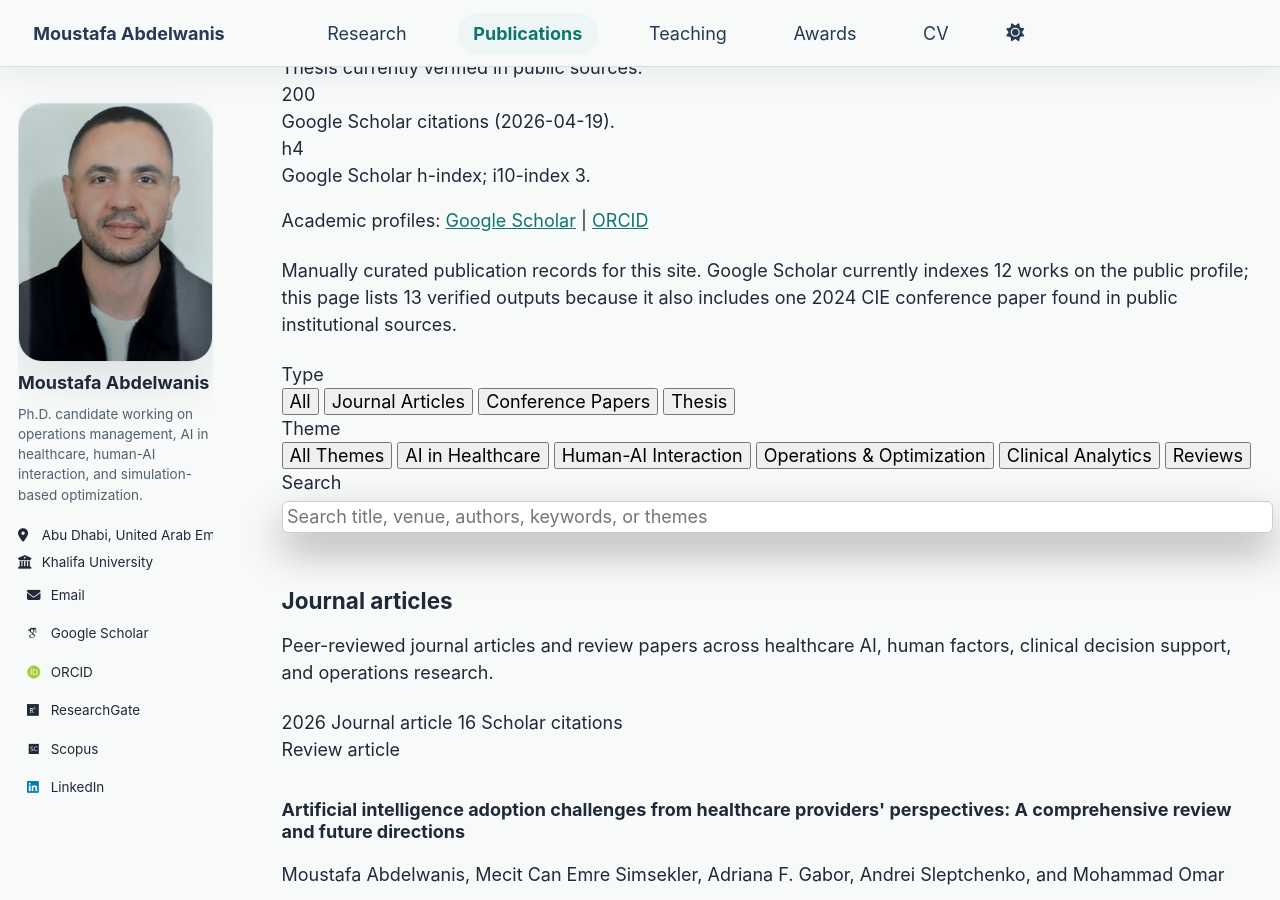
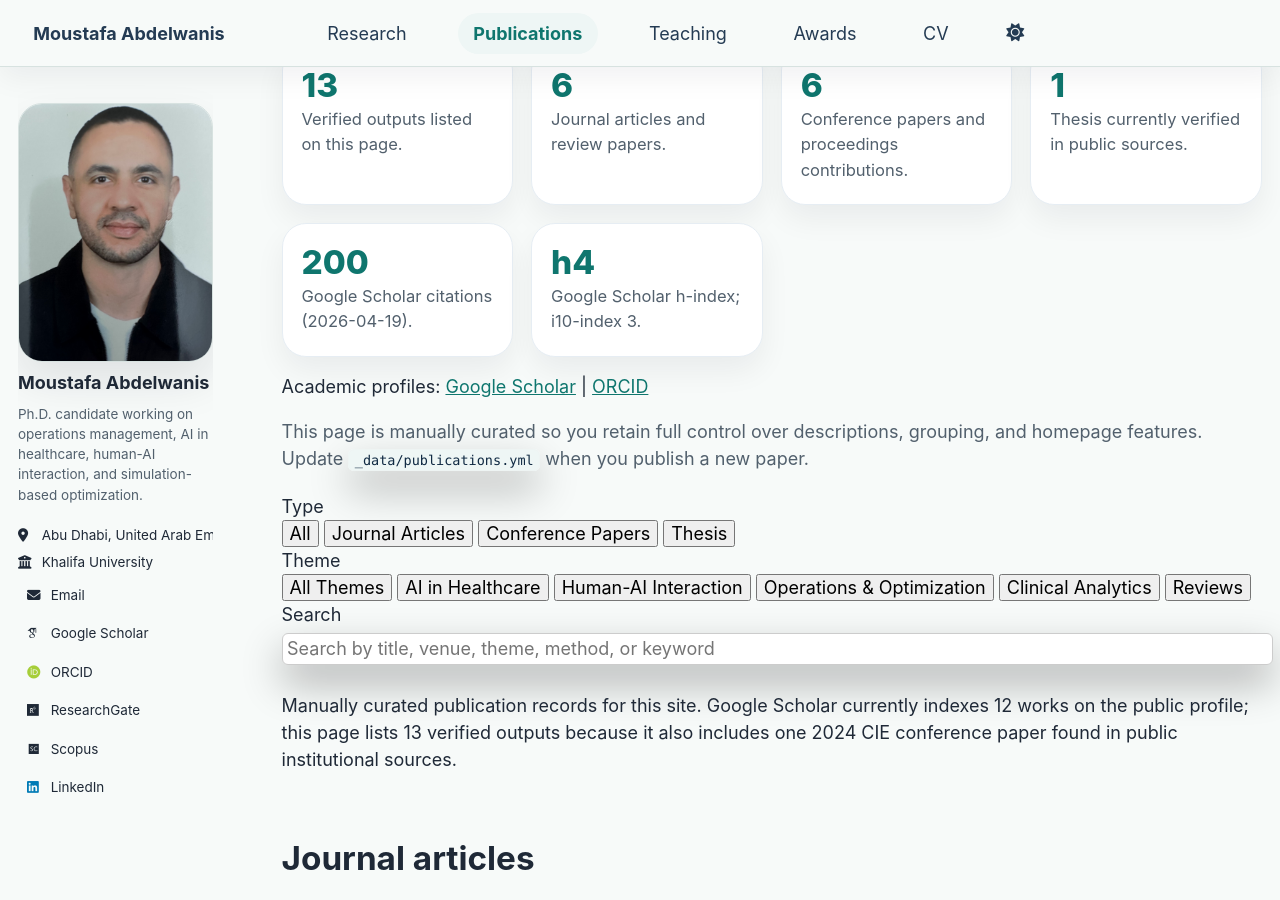
Before and after one commit to abdelwanismoustafa/abdelwanismoustafa.github.io, a Jekyll site: the page built from _pages/publications.md, in a window 1280 px wide and 900 px high, scrolled down 491 px. Built offline with Jekyll 4.4.1, drawn with Linux system fonts in a browser that asks for light colours; some web fonts are replaced; a script bundle is joined from its source files by our own code; library files that are not in the unit come from our copies.

Commit message:
Add files via upload

```diff
--- a/_pages/publications.md
+++ b/_pages/publications.md
@@ -15,220 +15,198 @@
   {% assign scholar = profile.scholar_metrics %}
 {% endif %}
 
-Research outputs • journals, conference papers, and thesis work
-# Publications
+<section class="page__hero--custom page__hero--compact">
+  <div class="hero-badge">Research outputs • journals, conference papers, and thesis work</div>
+  <h1 class="hero-title">Publications</h1>
+  <p class="hero-subtitle">A structured, searchable overview of my research across AI in healthcare, human-AI interaction, service-system optimization, simulation, and clinical analytics.</p>
+  <div class="hero-actions">
+    <a class="btn btn--primary" href="{{ pub_data.profiles.scholar_url }}">{{ pub_data.profiles.scholar_label }}</a>
+    <a class="btn btn--inverse" href="{{ pub_data.profiles.orcid_url }}">{{ pub_data.profiles.orcid_label }}</a>
+    <a class="btn btn--inverse" href="/files/Moustafa_Abdelwanis_CV.pdf">Download CV</a>
+  </div>
+</section>
 
-A structured, searchable overview of my research across AI in healthcare, human-AI interaction, service-system optimization, simulation, and clinical analytics.
-
-<div class="pub-summary-links">
-  <a href="{{ pub_data.profiles.scholar_url }}">{{ pub_data.profiles.scholar_label }}</a>
-  <a href="{{ pub_data.profiles.orcid_url }}">{{ pub_data.profiles.orcid_label }}</a>
-  <a href="{{ '/files/Moustafa_Abdelwanis_CV.pdf' | relative_url }}">Download CV</a>
-</div>
-
-<div class="pub-metrics-grid">
-  <div class="pub-metric-card">
-    <div class="pub-metric-value">{{ pub_data.analytics.listed_outputs }}</div>
-    <div class="pub-metric-label">Verified outputs listed on this page.</div>
+<section class="quick-stats quick-stats--publications">
+  <div class="stat-card">
+    <span class="stat-number">{{ pub_data.analytics.listed_outputs }}</span>
+    <div class="stat-label">Verified outputs listed on this page.</div>
   </div>
-  <div class="pub-metric-card">
-    <div class="pub-metric-value">{{ pub_data.analytics.journal_articles }}</div>
-    <div class="pub-metric-label">Journal articles and review papers.</div>
+  <div class="stat-card">
+    <span class="stat-number">{{ pub_data.analytics.journal_articles }}</span>
+    <div class="stat-label">Journal articles and review papers.</div>
   </div>
-  <div class="pub-metric-card">
-    <div class="pub-metric-value">{{ pub_data.analytics.conference_papers }}</div>
-    <div class="pub-metric-label">Conference papers and proceedings contributions.</div>
+  <div class="stat-card">
+    <span class="stat-number">{{ pub_data.analytics.conference_papers }}</span>
+    <div class="stat-label">Conference papers and proceedings contributions.</div>
   </div>
-  <div class="pub-metric-card">
-    <div class="pub-metric-value">{{ pub_data.analytics.theses }}</div>
-    <div class="pub-metric-label">Thesis currently verified in public sources.</div>
+  <div class="stat-card">
+    <span class="stat-number">{{ pub_data.analytics.theses }}</span>
+    <div class="stat-label">Thesis currently verified in public sources.</div>
   </div>
   {% if scholar %}
-  <div class="pub-metric-card">
-    <div class="pub-metric-value">{{ scholar.citations }}</div>
-    <div class="pub-metric-label">Google Scholar citations ({{ scholar.last_checked }}).</div>
+  <div class="stat-card">
+    <span class="stat-number">{{ scholar.citations }}</span>
+    <div class="stat-label">Google Scholar citations ({{ scholar.last_checked }}).</div>
   </div>
-  <div class="pub-metric-card">
-    <div class="pub-metric-value">h{{ scholar.h_index }}</div>
-    <div class="pub-metric-label">Google Scholar h-index; i10-index {{ scholar.i10_index }}.</div>
+  <div class="stat-card">
+    <span class="stat-number">h{{ scholar.h_index }}</span>
+    <div class="stat-label">Google Scholar h-index; i10-index {{ scholar.i10_index }}.</div>
   </div>
   {% elsif pub_data.analytics.citations %}
-  <div class="pub-metric-card">
-    <div class="pub-metric-value">{{ pub_data.analytics.citations }}</div>
-    <div class="pub-metric-label">Google Scholar citations ({{ pub_data.analytics.last_checked }}).</div>
+  <div class="stat-card">
+    <span class="stat-number">{{ pub_data.analytics.citations }}</span>
+    <div class="stat-label">Google Scholar citations ({{ pub_data.analytics.last_checked }}).</div>
   </div>
-  <div class="pub-metric-card">
-    <div class="pub-metric-value">h{{ pub_data.analytics.h_index }}</div>
-    <div class="pub-metric-label">Google Scholar h-index; i10-index {{ pub_data.analytics.i10_index }}.</div>
+  <div class="stat-card">
+    <span class="stat-number">h{{ pub_data.analytics.h_index }}</span>
+    <div class="stat-label">Google Scholar h-index; i10-index {{ pub_data.analytics.i10_index }}.</div>
   </div>
   {% endif %}
-</div>
+</section>
 
-<p>Academic profiles: <a href="{{ pub_data.profiles.scholar_url }}">{{ pub_data.profiles.scholar_label }}</a> | <a href="{{ pub_data.profiles.orcid_url }}">{{ pub_data.profiles.orcid_label }}</a></p>
+<section class="section-block pub-browser">
+  <div class="profiles-line">
+    Academic profiles:
+    <a href="{{ pub_data.profiles.scholar_url }}">{{ pub_data.profiles.scholar_label }}</a>
+    <span class="profiles-separator">|</span>
+    <a href="{{ pub_data.profiles.orcid_url }}">{{ pub_data.profiles.orcid_label }}</a>
+  </div>
 
-<p>{{ pub_data.analytics.note }}</p>
+  <p class="section-intro section-intro--wide">This page is manually curated so you retain full control over descriptions, grouping, and homepage features. Update <code>_data/publications.yml</code> when you publish a new paper.</p>
 
-<div class="pub-browser">
-  <div class="pub-filters">
-    <div class="pub-filter-block">
-      <div class="pub-filter-label">Type</div>
-      <div class="pub-filter-chips">
-        <button type="button" class="filter-chip is-active" data-filter-group="type" data-filter-value="all">All</button>
-        <button type="button" class="filter-chip" data-filter-group="type" data-filter-value="journal">Journal Articles</button>
-        <button type="button" class="filter-chip" data-filter-group="type" data-filter-value="conference">Conference Papers</button>
-        <button type="button" class="filter-chip" data-filter-group="type" data-filter-value="thesis">Thesis</button>
+  <div class="pub-toolbar" role="group" aria-label="Publication filters">
+    <div class="pub-filter-group">
+      <span class="toolbar-label">Type</span>
+      <div class="pub-filter-row">
+        <button class="filter-chip is-active" type="button" data-filter-group="type" data-filter-value="all">All</button>
+        <button class="filter-chip" type="button" data-filter-group="type" data-filter-value="journal">Journal Articles</button>
+        <button class="filter-chip" type="button" data-filter-group="type" data-filter-value="conference">Conference Papers</button>
+        <button class="filter-chip" type="button" data-filter-group="type" data-filter-value="thesis">Thesis</button>
       </div>
     </div>
 
-    <div class="pub-filter-block">
-      <div class="pub-filter-label">Theme</div>
-      <div class="pub-filter-chips">
-        <button type="button" class="filter-chip is-active" data-filter-group="theme" data-filter-value="all">All Themes</button>
-        <button type="button" class="filter-chip" data-filter-group="theme" data-filter-value="ai-healthcare">AI in Healthcare</button>
-        <button type="button" class="filter-chip" data-filter-group="theme" data-filter-value="human-ai">Human-AI Interaction</button>
-        <button type="button" class="filter-chip" data-filter-group="theme" data-filter-value="operations-optimization">Operations &amp; Optimization</button>
-        <button type="button" class="filter-chip" data-filter-group="theme" data-filter-value="clinical-analytics">Clinical Analytics</button>
-        <button type="button" class="filter-chip" data-filter-group="theme" data-filter-value="reviews">Reviews</button>
+    <div class="pub-filter-group">
+      <span class="toolbar-label">Theme</span>
+      <div class="pub-filter-row">
+        <button class="filter-chip is-active" type="button" data-filter-group="theme" data-filter-value="all">All Themes</button>
+        <button class="filter-chip" type="button" data-filter-group="theme" data-filter-value="ai-healthcare">AI in Healthcare</button>
+        <button class="filter-chip" type="button" data-filter-group="theme" data-filter-value="human-ai">Human-AI Interaction</button>
+        <button class="filter-chip" type="button" data-filter-group="theme" data-filter-value="operations-optimization">Operations &amp; Optimization</button>
+        <button class="filter-chip" type="button" data-filter-group="theme" data-filter-value="clinical-analytics">Clinical Analytics</button>
+        <button class="filter-chip" type="button" data-filter-group="theme" data-filter-value="reviews">Reviews</button>
       </div>
     </div>
 
-    <div class="pub-filter-block">
-      <label class="pub-filter-label" for="pub-search">Search</label>
-      <input id="pub-search" type="search" placeholder="Search title, venue, authors, keywords, or themes" />
+    <div class="pub-search-block">
+      <label class="toolbar-label" for="pub-search">Search</label>
+      <input id="pub-search" class="pub-search" type="search" placeholder="Search by title, venue, theme, method, or keyword" autocomplete="off" />
     </div>
   </div>
 
-  <section class="pub-section" data-section="journal">
-    <h2>Journal articles</h2>
-    <p>Peer-reviewed journal articles and review papers across healthcare AI, human factors, clinical decision support, and operations research.</p>
+  <p class="pub-note-banner">{{ pub_data.analytics.note }}</p>
 
-    {% for item in journals %}
+  <section class="section-block pub-section" data-section="journal">
+    <div class="section-heading-stack">
+      <h2 class="section-title">Journal articles</h2>
+      <p class="section-intro">Peer-reviewed journal articles and review papers across healthcare AI, human factors, clinical decision support, and operations research.</p>
+    </div>
+    <div class="publication-list publication-list--detailed">
+      {% for item in journals %}
       {% capture search_blob %}{{ item.title }} {{ item.authors }} {{ item.venue }} {{ item.themes | join: ' ' }} {{ item.keywords | join: ' ' }}{% endcapture %}
-      <article
-        class="pub-record"
-        data-type="{{ item.type_slug }}"
-        data-themes="{{ item.theme_slugs | join: ' ' }}"
-        data-search="{{ search_blob | strip | strip_newlines | replace: '"', '&quot;' | downcase }}">
-        <div class="pub-record-meta">
-          <span>{{ item.year }}</span>
-          <span>{{ item.type_label }}</span>
-          {% if item.citations %}<span>{{ item.citations }} Scholar citations</span>{% endif %}
+      <article class="pub-card pub-card--detailed pub-record" data-type="{{ item.type_slug }}" data-themes="{{ item.theme_slugs | join: ' ' }}" data-search="{{ search_blob | strip_newlines | downcase | escape }}">
+        <div class="pub-topline">
+          <div class="pub-meta">
+            <span class="pub-year">{{ item.year }}</span>
+            <span class="pub-venue">{{ item.type_label }}</span>
+            {% if item.citations %}<span class="pub-citations">{{ item.citations }} Scholar citations</span>{% endif %}
+          </div>
+          {% if item.highlight %}<span class="pub-highlight">{{ item.highlight }}</span>{% endif %}
         </div>
-
-        {% if item.highlight %}<div class="pub-record-highlight">{{ item.highlight }}</div>{% endif %}
-        <h3>{{ item.title }}</h3>
-        <p class="pub-record-authors">{{ item.authors }}</p>
-        <p class="pub-record-venue">{{ item.venue }}</p>
-        <p>{{ item.description }}</p>
-        {% if item.summary_note %}<p class="pub-record-note">{{ item.summary_note }}</p>{% endif %}
-
-        {% if item.themes and item.themes.size > 0 %}
-        <ul class="pub-tags">
-          {% for theme in item.themes %}
-          <li>{{ theme }}</li>
-          {% endfor %}
+        <h3 class="pub-title">{{ item.title }}</h3>
+        <p class="pub-authors">{{ item.authors }}</p>
+        <p class="pub-venue-line">{{ item.venue }}</p>
+        <p class="pub-summary">{{ item.description }}</p>
+        {% if item.summary_note %}<p class="pub-summary-note">{{ item.summary_note }}</p>{% endif %}
+        <ul class="tag-list">
+          {% for theme in item.themes %}<li class="tag">{{ theme }}</li>{% endfor %}
         </ul>
-        {% endif %}
-
-        {% if item.links and item.links.size > 0 %}
-        <p class="pub-record-links">
-          {% for link in item.links %}
-            <a href="{{ link.url }}">{{ link.label }}</a>{% unless forloop.last %} {% endunless %}
-          {% endfor %}
-        </p>
-        {% endif %}
+        <div class="pub-links">
+          {% for link in item.links %}<a href="{{ link.url }}">{{ link.label }}</a>{% endfor %}
+        </div>
       </article>
-    {% endfor %}
+      {% endfor %}
+    </div>
   </section>
 
-  <section class="pub-section" data-section="conference">
-    <h2>Conference papers</h2>
-    <p>Proceedings papers spanning simulation, healthcare resilience, AI adoption, metaheuristics, and clinical machine learning.</p>
-
-    {% for item in conferences %}
+  <section class="section-block pub-section" data-section="conference">
+    <div class="section-heading-stack">
+      <h2 class="section-title">Conference papers</h2>
+      <p class="section-intro">Proceedings papers spanning simulation, healthcare resilience, AI adoption, metaheuristics, and clinical machine learning.</p>
+    </div>
+    <div class="publication-list publication-list--detailed">
+      {% for item in conferences %}
       {% capture search_blob %}{{ item.title }} {{ item.authors }} {{ item.venue }} {{ item.themes | join: ' ' }} {{ item.keywords | join: ' ' }}{% endcapture %}
-      <article
-        class="pub-record"
-        data-type="{{ item.type_slug }}"
-        data-themes="{{ item.theme_slugs | join: ' ' }}"
-        data-search="{{ search_blob | strip | strip_newlines | replace: '"', '&quot;' | downcase }}">
-        <div class="pub-record-meta">
-          <span>{{ item.year }}</span>
-          <span>{{ item.type_label }}</span>
-          {% if item.citations %}<span>{{ item.citations }} Scholar citations</span>{% endif %}
+      <article class="pub-card pub-card--detailed pub-record" data-type="{{ item.type_slug }}" data-themes="{{ item.theme_slugs | join: ' ' }}" data-search="{{ search_blob | strip_newlines | downcase | escape }}">
+        <div class="pub-topline">
+          <div class="pub-meta">
+            <span class="pub-year">{{ item.year }}</span>
+            <span class="pub-venue">{{ item.type_label }}</span>
+            {% if item.citations %}<span class="pub-citations">{{ item.citations }} Scholar citations</span>{% endif %}
+          </div>
+          {% if item.highlight %}<span class="pub-highlight">{{ item.highlight }}</span>{% endif %}
         </div>
-
-        {% if item.highlight %}<div class="pub-record-highlight">{{ item.highlight }}</div>{% endif %}
-        <h3>{{ item.title }}</h3>
-        <p class="pub-record-authors">{{ item.authors }}</p>
-        <p class="pub-record-venue">{{ item.venue }}</p>
-        <p>{{ item.description }}</p>
-        {% if item.summary_note %}<p class="pub-record-note">{{ item.summary_note }}</p>{% endif %}
-
-        {% if item.themes and item.themes.size > 0 %}
-        <ul class="pub-tags">
-          {% for theme in item.themes %}
-          <li>{{ theme }}</li>
-          {% endfor %}
+        <h3 class="pub-title">{{ item.title }}</h3>
+        <p class="pub-authors">{{ item.authors }}</p>
+        <p class="pub-venue-line">{{ item.venue }}</p>
+        <p class="pub-summary">{{ item.description }}</p>
+        {% if item.summary_note %}<p class="pub-summary-note">{{ item.summary_note }}</p>{% endif %}
+        <ul class="tag-list">
+          {% for theme in item.themes %}<li class="tag">{{ theme }}</li>{% endfor %}
         </ul>
-        {% endif %}
-
-        {% if item.links and item.links.size > 0 %}
-        <p class="pub-record-links">
-          {% for link in item.links %}
-            <a href="{{ link.url }}">{{ link.label }}</a>{% unless forloop.last %} {% endunless %}
-          {% endfor %}
-        </p>
-        {% endif %}
+        <div class="pub-links">
+          {% for link in item.links %}<a href="{{ link.url }}">{{ link.label }}</a>{% endfor %}
+        </div>
       </article>
-    {% endfor %}
+      {% endfor %}
+    </div>
   </section>
 
-  <section class="pub-section" data-section="thesis">
-    <h2>Thesis</h2>
-    <p>Long-form degree research that anchors the optimization and simulation stream of the publication record.</p>
-
-    {% for item in theses %}
+  <section class="section-block pub-section" data-section="thesis">
+    <div class="section-heading-stack">
+      <h2 class="section-title">Thesis</h2>
+      <p class="section-intro">Long-form degree research that anchors the optimization and simulation stream of the publication record.</p>
+    </div>
+    <div class="publication-list publication-list--detailed">
+      {% for item in theses %}
       {% capture search_blob %}{{ item.title }} {{ item.authors }} {{ item.venue }} {{ item.themes | join: ' ' }} {{ item.keywords | join: ' ' }}{% endcapture %}
-      <article
-        class="pub-record"
-        data-type="{{ item.type_slug }}"
-        data-themes="{{ item.theme_slugs | join: ' ' }}"
-        data-search="{{ search_blob | strip | strip_newlines | replace: '"', '&quot;' | downcase }}">
-        <div class="pub-record-meta">
-          <span>{{ item.year }}</span>
-          <span>{{ item.type_label }}</span>
+      <article class="pub-card pub-card--detailed pub-record" data-type="{{ item.type_slug }}" data-themes="{{ item.theme_slugs | join: ' ' }}" data-search="{{ search_blob | strip_newlines | downcase | escape }}">
+        <div class="pub-topline">
+          <div class="pub-meta">
+            <span class="pub-year">{{ item.year }}</span>
+            <span class="pub-venue">{{ item.type_label }}</span>
+          </div>
+          {% if item.highlight %}<span class="pub-highlight">{{ item.highlight }}</span>{% endif %}
         </div>
-
-        {% if item.highlight %}<div class="pub-record-highlight">{{ item.highlight }}</div>{% endif %}
-        <h3>{{ item.title }}</h3>
-        <p class="pub-record-authors">{{ item.authors }}</p>
-        <p class="pub-record-venue">{{ item.venue }}</p>
-        <p>{{ item.description }}</p>
-        {% if item.summary_note %}<p class="pub-record-note">{{ item.summary_note }}</p>{% endif %}
-
-        {% if item.themes and item.themes.size > 0 %}
-        <ul class="pub-tags">
-          {% for theme in item.themes %}
-          <li>{{ theme }}</li>
-          {% endfor %}
+        <h3 class="pub-title">{{ item.title }}</h3>
+        <p class="pub-authors">{{ item.authors }}</p>
+        <p class="pub-venue-line">{{ item.venue }}</p>
+        <p class="pub-summary">{{ item.description }}</p>
+        {% if item.summary_note %}<p class="pub-summary-note">{{ item.summary_note }}</p>{% endif %}
+        <ul class="tag-list">
+          {% for theme in item.themes %}<li class="tag">{{ theme }}</li>{% endfor %}
         </ul>
-        {% endif %}
-
-        {% if item.links and item.links.size > 0 %}
-        <p class="pub-record-links">
-          {% for link in item.links %}
-            <a href="{{ link.url }}">{{ link.label }}</a>{% unless forloop.last %} {% endunless %}
-          {% endfor %}
-        </p>
-        {% endif %}
+        <div class="pub-links">
+          {% for link in item.links %}<a href="{{ link.url }}">{{ link.label }}</a>{% endfor %}
+        </div>
       </article>
-    {% endfor %}
+      {% endfor %}
+    </div>
   </section>
 
   <div class="pub-empty-state" hidden>
-    No publications match the current filters. Try clearing the search box or switching back to All Themes.
+    <strong>No publications match the current filters.</strong>
+    <span>Try clearing the search box or switching back to All Themes.</span>
   </div>
-</div>
+</section>
 
 <script src="{{ '/assets/js/publications.js' | relative_url }}"></script>
```
